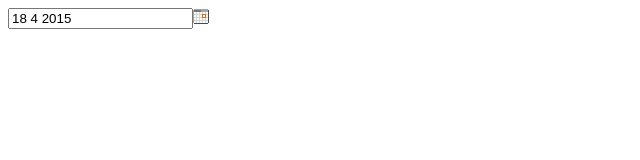
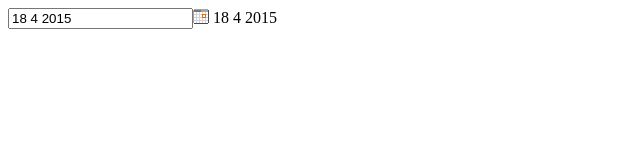
Before and after one commit to rumoroso/accCalendar, a website: page example/index.html in a window 1280 px wide. Shown: the full height of the page, 0-640 px from the left. Drawn offline with nearby package versions, Linux system fonts and the light colour scheme; files that its build step writes are made by us from their sources.

Commit message:
update example to use AngularJS from node_modules. Include parser and formatter in the directive

```diff
--- a/example/index.html
+++ b/example/index.html
@@ -8,10 +8,11 @@
     <link rel="stylesheet" href="../module/ng-acc-calendar.css"/>
 </head>
 <body ng-controller="exampleController">
-<input acc-calendar="configuration" type="text"/>
+<input acc-calendar="configuration" type="text" ng-model="datemodel"/>
+{{datemodel}}
 
     <!-- bower:js -->
-<script src="../bower_components/angular/angular.js"></script>
+<script src="../node_modules/angular/angular.js"></script>
 <!-- endbower -->
 
 
--- a/module/ng-acc-calendar.js
+++ b/module/ng-acc-calendar.js
@@ -564,11 +564,12 @@ angular.module('ngAccCalendar', [])
     .directive('accCalendar', ['$compile', '$timeout', '$window', function ($compile, $timeout, $window) {
         return {
             restrict: 'A',
+            require: '?ngModel',
             controller: 'accCalendarController',
             scope: {
                 configuration: '=accCalendar'
             },
-            link: function (scope, element) {
+            link: function (scope, element, iAttrs, ngModelCtrl) {
                 var template = '<div data-ng-show="showCalendar" aria-hidden="{{!showCalendar}}" class="acc-calendar" data-ng-style="{\'top\': (elementPosition.top + elementPosition.height) + \'px\', \'left\': elementPosition.left + \'px\', \'width\': elementPosition.width + \'px\'}">' +
                         '<div class="acc-calendar-table-wrapper">' +
                         '<span><label for="acc_month" data-ng-show="availableMonths.length > 1"><span class="acc-calendar-hidden">{{translate.month[configuration.lang]}}</span>' +
@@ -652,6 +653,21 @@ angular.module('ngAccCalendar', [])
                     }
                 });
 
+                if (ngModelCtrl) {
+
+                    // set the input field value when the model changes
+                    ngModelCtrl.$formatters.push(function (value) {
+                            return value;
+                        }
+                    );
+
+                    // to set the model as date object
+                    ngModelCtrl.$parsers.push(function (value) {
+                        return value;
+                    });
+
+                }
+
                 function elementStyle(elem) {
                     return {
                         top: elem.offsetTop || 0,
```
